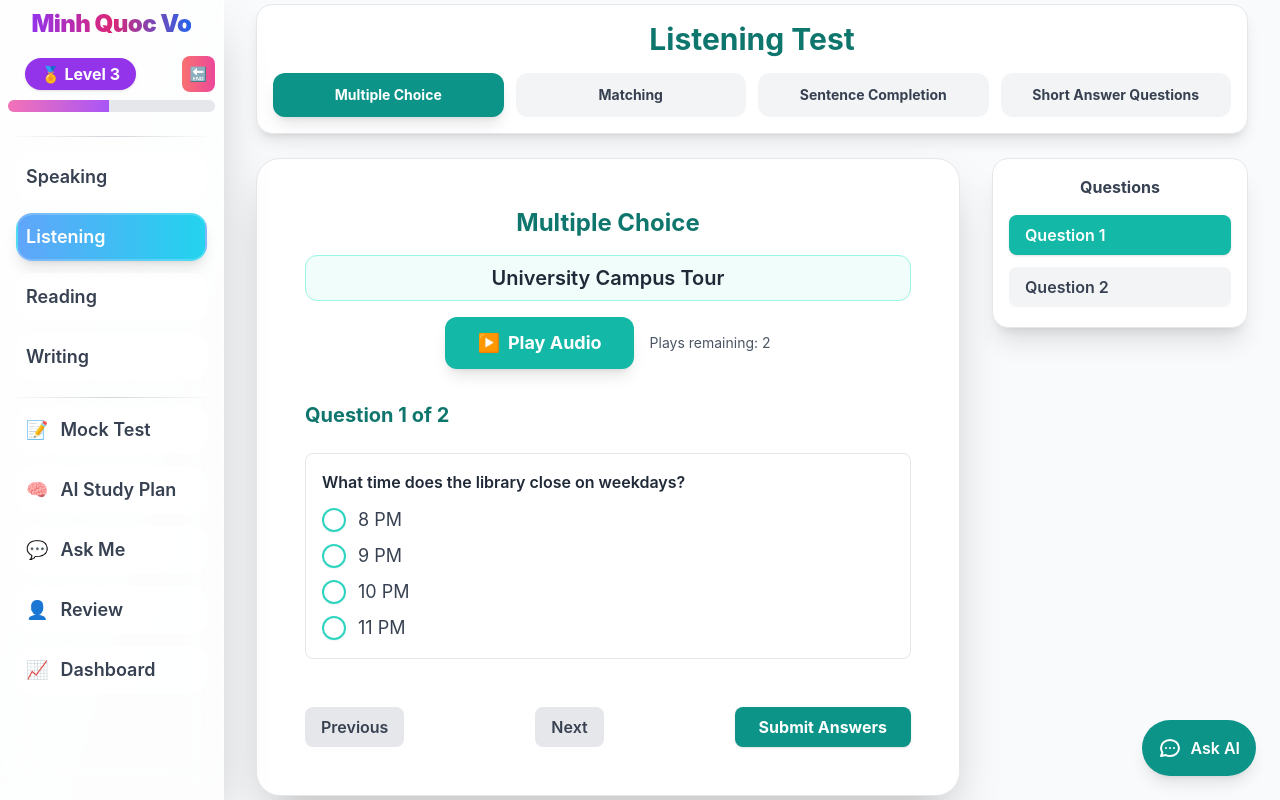
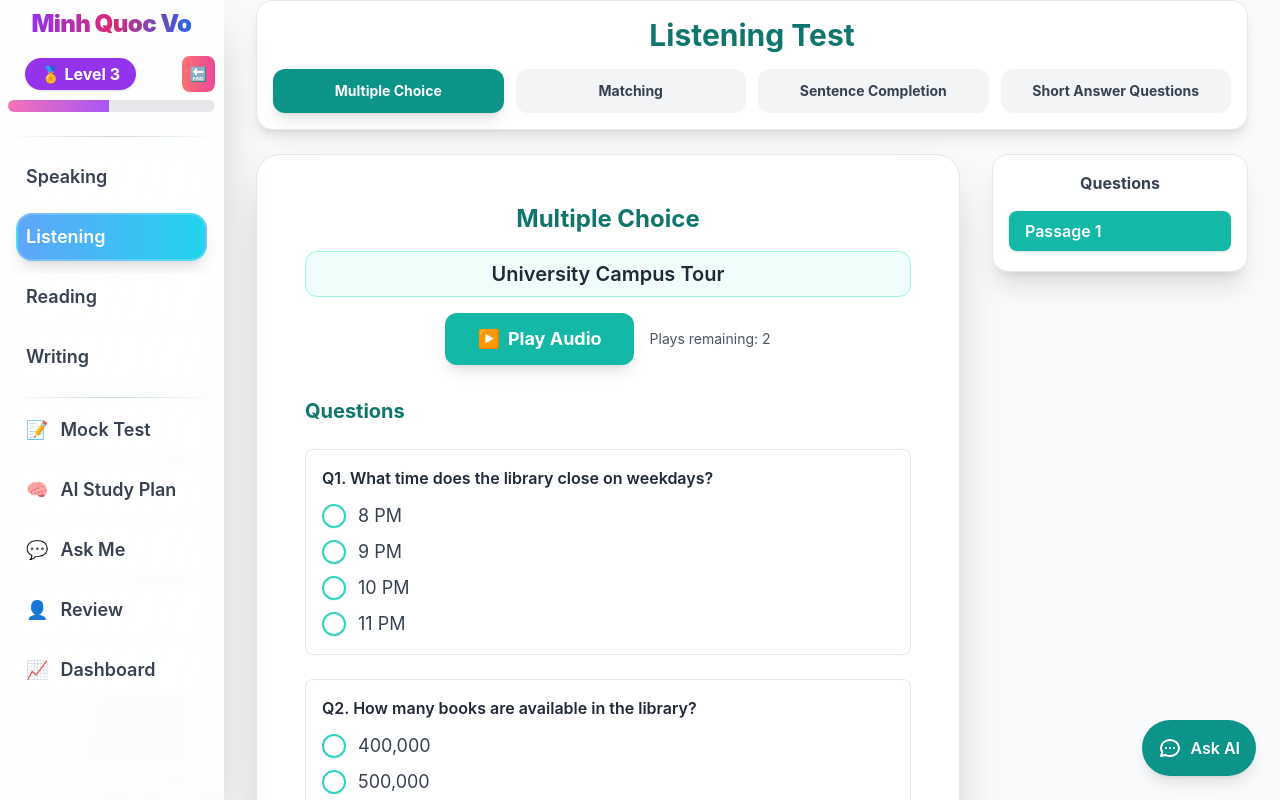
Before and after one commit to mvocoding/testmateai2, a React (Create React App) app: page /listening in a window 1280 px wide. Shown: the top 800 px of the page. Built offline with nearby package versions, Linux system fonts and the light colour scheme.

Commit message:
fix listening ui

```diff
--- a/src/pages/Listening.jsx
+++ b/src/pages/Listening.jsx
@@ -107,7 +107,7 @@ const LISTENING_LEVELS = {
 const Listening = () => {
   const [selectedLevel, setSelectedLevel] = useState('multipleChoice');
   const [currentPassage, setCurrentPassage] = useState(0);
-  const [currentQuestion, setCurrentQuestion] = useState(0);
+  // Removed currentQuestion state to show all questions at once
   const [isPlaying, setIsPlaying] = useState(false);
   const [answers, setAnswers] = useState({});
   const [showResults, setShowResults] = useState(false);
@@ -239,7 +239,7 @@ const Listening = () => {
       setPlayCount(0);
       setTimeRemaining(0);
       setIsTimerActive(false);
-      setCurrentQuestion(0);
+      // Removed setCurrentQuestion(0) since all questions are shown at once
       if (speechRef.current) {
         window.speechSynthesis.cancel();
       }
@@ -254,7 +254,7 @@ const Listening = () => {
 
   const passage = currentPassages[currentPassage];
   const questions = passage.questions;
-  const question = questions[currentQuestion];
+  // Removed single question selection
 
   return (
     <div className="min-h-screen bg-gray-50 relative overflow-hidden flex flex-col items-center justify-center px-8">
@@ -272,7 +272,7 @@ const Listening = () => {
                 onClick={() => {
                   setSelectedLevel(key);
                   setCurrentPassage(0);
-                  setCurrentQuestion(0);
+                  // Removed setCurrentQuestion(0) since all questions are shown at once
                   setAnswers({});
                   setShowResults(false);
                   setPlayCount(0);
@@ -338,13 +338,21 @@ const Listening = () => {
             )}
           </div>
           {!showResults ? (
-            <div className="flex flex-col gap-6 mt-8">
-              <h3 className="text-xl font-bold text-teal-700">
-                Question {currentQuestion + 1} of {questions.length}
-              </h3>
-              <div className="bg-white rounded-lg p-4 border border-gray-200">
+            <form
+              className="flex flex-col gap-6 mt-8"
+              onSubmit={(e) => {
+                e.preventDefault();
+                handleSubmit();
+              }}
+            >
+              <h3 className="text-xl font-bold text-teal-700">Questions</h3>
+              {questions.map((question, idx) => (
+                <div
+                  key={question.id}
+                  className="bg-white rounded-lg p-4 border border-gray-200"
+                >
                   <div className="font-semibold text-gray-800 mb-3">
-                  {question.question}
+                    {`Q${idx + 1}. ${question.question}`}
                   </div>
                   {question.options ? (
                     <div className="space-y-2">
@@ -387,35 +395,14 @@ const Listening = () => {
                     />
                   )}
                 </div>
-              <div className="flex justify-between mt-6">
+              ))}
               <button
-                  type="button"
-                  className="px-4 py-2 rounded-lg bg-gray-200 text-gray-700 font-semibold hover:bg-gray-300 transition"
-                  onClick={() => setCurrentQuestion((q) => Math.max(0, q - 1))}
-                  disabled={currentQuestion === 0}
-                >
-                  Previous
-                </button>
-                <button
-                  type="button"
-                  className="px-4 py-2 rounded-lg bg-gray-200 text-gray-700 font-semibold hover:bg-gray-300 transition"
-                  onClick={() =>
-                    setCurrentQuestion((q) =>
-                      Math.min(questions.length - 1, q + 1)
-                    )
-                  }
-                  disabled={currentQuestion === questions.length - 1}
-                >
-                  Next
-                </button>
-                <button
-                  onClick={handleSubmit}
+                type="submit"
                 className="px-6 py-2 bg-teal-600 hover:bg-teal-700 text-white font-bold rounded-lg shadow transition-colors"
               >
                 Submit Answers
               </button>
-              </div>
-            </div>
+            </form>
           ) : (
             <div className="text-center space-y-4 mt-8">
               <div className="text-2xl font-bold text-green-700">
@@ -445,17 +432,27 @@ const Listening = () => {
             <div className="font-bold text-gray-700 mb-2 text-center">
               Questions
             </div>
-            {questions.map((q, idx) => (
+            {currentPassages.map((p, idx) => (
               <button
-                key={q.id}
-                onClick={() => setCurrentQuestion(idx)}
+                key={p.id}
+                onClick={() => {
+                  setCurrentPassage(idx);
+                  setAnswers({});
+                  setShowResults(false);
+                  setPlayCount(0);
+                  setTimeRemaining(0);
+                  setIsTimerActive(false);
+                  if (speechRef.current) {
+                    window.speechSynthesis.cancel();
+                  }
+                }}
                 className={`w-full text-left px-4 py-2 rounded-lg font-semibold transition-all duration-150 mb-1 ${
-                  currentQuestion === idx
+                  currentPassage === idx
                     ? 'bg-teal-500 text-white shadow'
                     : 'bg-gray-100 text-gray-700 hover:bg-teal-100'
                 }`}
               >
-                Question {idx + 1}
+                Passage {idx + 1}
               </button>
             ))}
           </div>
--- a/src/pages/Reading.jsx
+++ b/src/pages/Reading.jsx
@@ -171,7 +171,7 @@ const Reading = () => {
 
   return (
     <div className="min-h-screen bg-gray-50 relative overflow-hidden flex flex-col items-center justify-center px-8">
-      <div className="w-full max-w-6xl mx-auto mb-6">
+      <div className="w-full mx-auto mb-6">
         <div className="bg-white rounded-2xl shadow-lg border border-gray-200 p-4">
           <div className="text-center mb-4">
             <h1 className="text-3xl font-bold text-teal-700 mb-2">
@@ -204,7 +204,7 @@ const Reading = () => {
         </div>
       </div>
 
-      <div className="w-full max-w-6xl bg-white rounded-3xl shadow-2xl border border-gray-200 p-8 md:p-12 mb-6">
+      <div className="w-full  bg-white rounded-3xl shadow-2xl border border-gray-200 p-8 md:p-12 mb-6">
         <div className="text-center mb-6">
           <h2 className="text-2xl font-bold text-teal-700 mb-2">
             {currentPassage.name}
```
Also changed, not shown: src/pages/Login.jsx (+75 -22 lines). Lines whose indentation alone changed are shown as unchanged.
